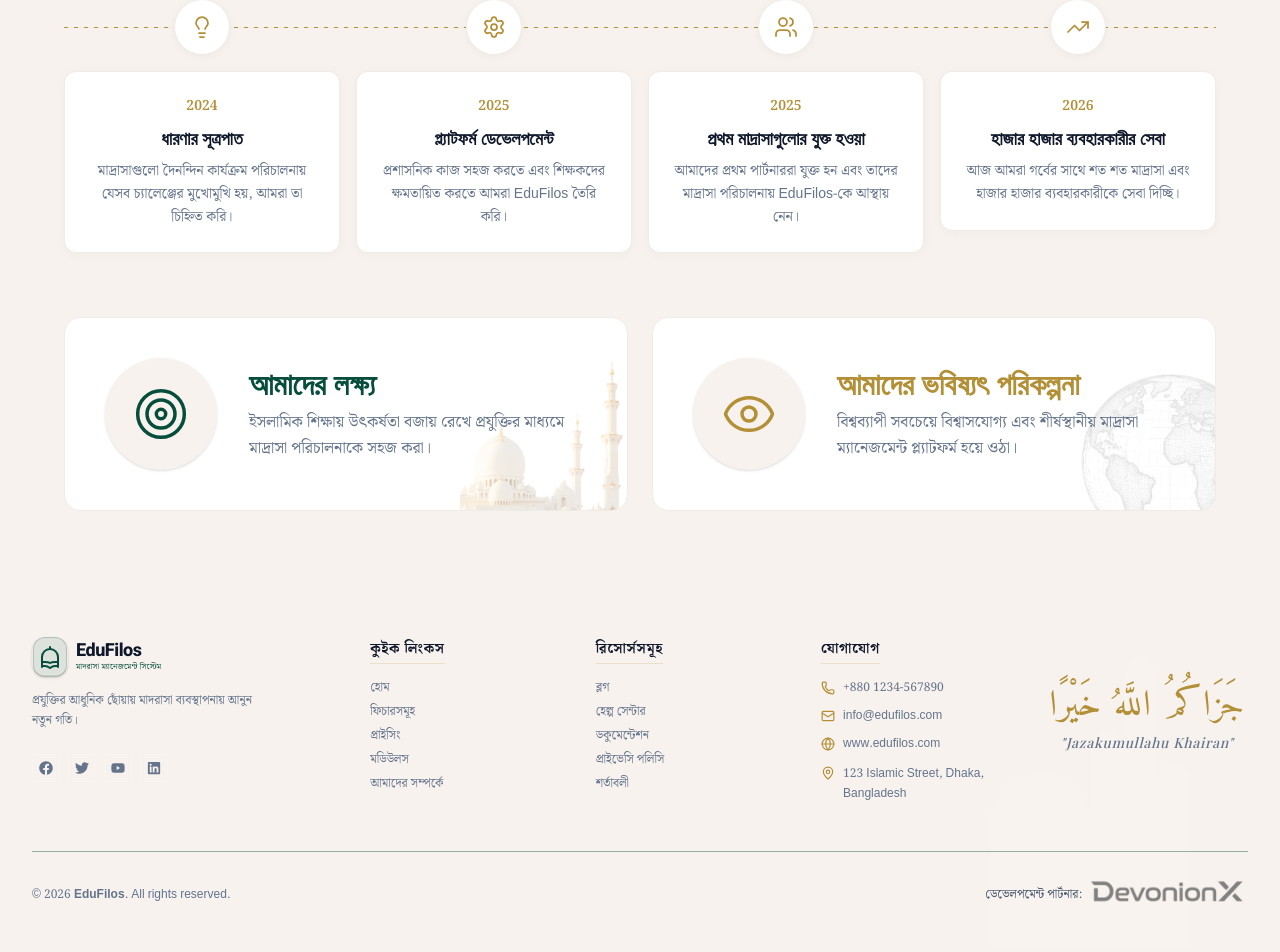
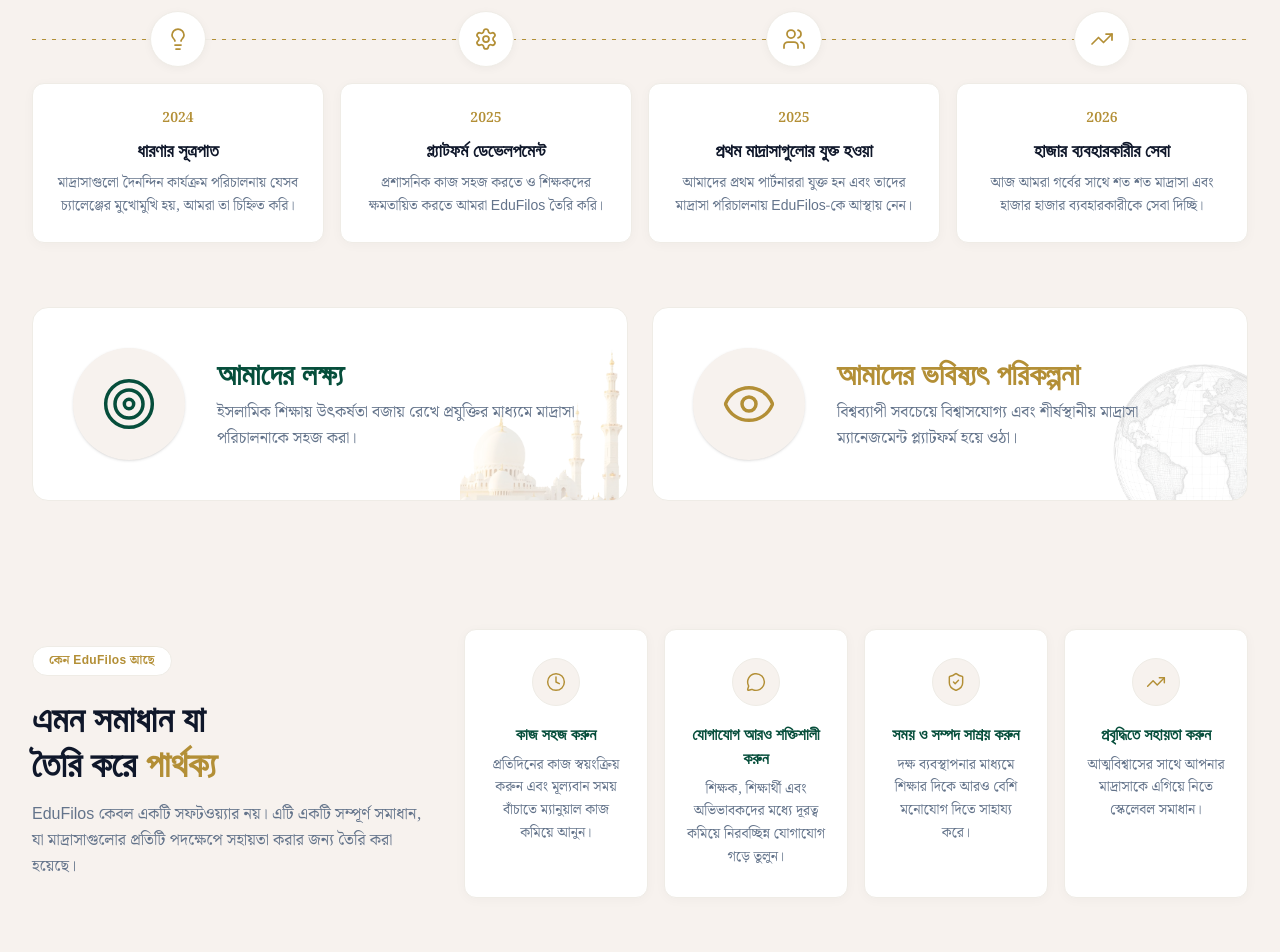
Before and after one commit to Mohammad-Nadil/edufilos, a Next.js app: page /about in a window 1280 px wide. Shown: the part 914-1866 px from the top of the page. Built offline with nearby package versions, Linux system fonts and the light colour scheme.

Commit message:
whyedufilos section add

```diff
--- a/src/app/about/page.jsx
+++ b/src/app/about/page.jsx
@@ -1,4 +1,5 @@
 import OurJourney from '@/components/about/OurJourney'
+import WhyEduFilosExists from '@/components/about/WhyEduFilosExists'
 import AboutBanner from '@/components/layouts/AboutBanner'
 import React from 'react'
 
@@ -7,6 +8,7 @@
     <div>
       <AboutBanner />
       <OurJourney/>
+      <WhyEduFilosExists/>
     </div>
   )
 }
--- a/src/components/about/OurJourney.jsx
+++ b/src/components/about/OurJourney.jsx
@@ -10,6 +10,7 @@
   Eye,
 } from "lucide-react";
 import { useLanguage } from "@/context/LanguageContext";
+import Container from "../ui/Container";
 
 const journeySteps = [
   {
@@ -26,8 +27,8 @@
     year: "2025",
     title: { BN: "প্ল্যাটফর্ম ডেভেলপমেন্ট", EN: "Platform Development" },
     description: {
-      BN: "প্রশাসনিক কাজ সহজ করতে এবং শিক্ষকদের ক্ষমতায়িত করতে আমরা EduFilos তৈরি করি।",
-      EN: "We built EduFilos with a vision to simplify administration and empower educators.",
+      BN: "প্রশাসনিক কাজ সহজ করতে ও শিক্ষকদের ক্ষমতায়িত করতে আমরা EduFilos তৈরি করি।",
+      EN: "We built EduFilos to simplify administration and empower teachers.",
     },
   },
   {
@@ -45,7 +46,7 @@
   {
     icon: TrendingUp,
     year: "2026",
-    title: { BN: "হাজার হাজার ব্যবহারকারীর সেবা", EN: "Serving Thousands" },
+    title: { BN: "হাজার ব্যবহারকারীর সেবা", EN: "Serving Thousands" },
     description: {
       BN: "আজ আমরা গর্বের সাথে শত শত মাদ্রাসা এবং হাজার হাজার ব্যবহারকারীকে সেবা দিচ্ছি।",
       EN: "Today, we proudly serve hundreds of madrashas and thousands of users.",
@@ -75,12 +76,15 @@
   const { lang } = useLanguage();
 
   return (
-    <section className="bg-background py-16 px-4 sm:px-6">
-      <div className="mx-auto max-w-6xl">
+    <section className="bg-background py-16">
+      <Container>
         {/* Heading */}
-        <h2 className="text-center font-serif text-3xl sm:text-4xl font-bold text-foreground mb-12">
-          {content.heading[lang]}
-        </h2>
+        <div className="text-center mb-12">
+          <h2 className="font-serif text-3xl sm:text-4xl font-bold text-foreground">
+            {content.heading[lang]}
+          </h2>
+          <div className="w-40 h-1 bg-linear-to-r from-transparent via-gold to-transparent rounded-full mt-2 mx-auto" />
+        </div>
 
         {/* Timeline */}
         <div className="relative mb-16">
@@ -185,7 +189,7 @@
             </div>
           </div>
         </div>
-      </div>
+      </Container>
     </section>
   );
 }
--- /dev/null
+++ b/src/components/about/WhyEduFilosExists.jsx
@@ -0,0 +1,106 @@
+"use client";
+
+import { Clock, MessageCircle, ShieldCheck, TrendingUp } from "lucide-react";
+import { useLanguage } from "@/context/LanguageContext";
+import Container from "../ui/Container";
+
+const features = [
+  {
+    icon: Clock,
+    title: { BN: "কাজ সহজ করুন", EN: "Simplify Operations" },
+    description: {
+      BN: "প্রতিদিনের কাজ স্বয়ংক্রিয় করুন এবং মূল্যবান সময় বাঁচাতে ম্যানুয়াল কাজ কমিয়ে আনুন।",
+      EN: "Automate daily tasks and reduce manual work to save valuable time.",
+    },
+  },
+  {
+    icon: MessageCircle,
+    title: { BN: "যোগাযোগ আরও শক্তিশালী করুন", EN: "Strengthen Communication" },
+    description: {
+      BN: "শিক্ষক, শিক্ষার্থী এবং অভিভাবকদের মধ্যে দূরত্ব কমিয়ে নিরবচ্ছিন্ন যোগাযোগ গড়ে তুলুন।",
+      EN: "Bridging the gap between teachers, students and parents seamlessly.",
+    },
+  },
+  {
+    icon: ShieldCheck,
+    title: { BN: "সময় ও সম্পদ সাশ্রয় করুন", EN: "Save Time & Resources" },
+    description: {
+      BN: "দক্ষ ব্যবস্থাপনার মাধ্যমে শিক্ষার দিকে আরও বেশি মনোযোগ দিতে সাহায্য করে।",
+      EN: "Efficient management helps you focus more on education.",
+    },
+  },
+  {
+    icon: TrendingUp,
+    title: { BN: "প্রবৃদ্ধিতে সহায়তা করুন", EN: "Support Growth" },
+    description: {
+      BN: "আত্মবিশ্বাসের সাথে আপনার মাদ্রাসাকে এগিয়ে নিতে স্কেলেবল সমাধান।",
+      EN: "Scalable solutions to help your madrasha grow with confidence.",
+    },
+  },
+];
+
+const content = {
+  badge: { BN: "কেন EduFilos আছে", EN: "WHY EDUFILOS EXISTS" },
+  headingPart1: { BN: "এমন সমাধান যা", EN: "Building Solutions" },
+  headingPart2: { BN: "তৈরি করে", EN: "That Make a" },
+  headingHighlight: { BN: "পার্থক্য", EN: "Difference" },
+  description: {
+    BN: "EduFilos কেবল একটি সফটওয়্যার নয়। এটি একটি সম্পূর্ণ সমাধান, যা মাদ্রাসাগুলোর প্রতিটি পদক্ষেপে সহায়তা করার জন্য তৈরি করা হয়েছে।",
+    EN: "EduFilos is more than just software. It's a complete solution created to support madrashas in every step of their journey.",
+  },
+};
+
+export default function WhyEduFilosExists() {
+  const { lang } = useLanguage();
+
+  return (
+    <section className="bg-background py-16">
+      <Container>
+        <div className="grid grid-cols-1 lg:grid-cols-[minmax(0,1fr)_2fr] gap-10 items-center">
+          {/* Left content */}
+          <div>
+            <span className="inline-block rounded-full bg-card border border-border-custom px-4 py-1.5 text-xs font-semibold tracking-wide text-gold mb-5">
+              {content.badge[lang]}
+            </span>
+
+            <h2 className="font-serif text-2xl sm:text-3xl lg:text-4xl font-bold text-foreground leading-tight mb-4">
+              {content.headingPart1[lang]}
+              <br />
+              {content.headingPart2[lang]}{" "}
+              <span className="text-gold">
+                {content.headingHighlight[lang]}
+              </span>
+            </h2>
+
+            <p className="text-sm sm:text-base text-muted leading-relaxed">
+              {content.description[lang]}
+            </p>
+          </div>
+
+          {/* Right cards */}
+          <div className="grid grid-cols-1 sm:grid-cols-2 lg:grid-cols-4 gap-4">
+            {features.map((feature, index) => {
+              const Icon = feature.icon;
+              return (
+                <div
+                  key={index}
+                  className="flex flex-col items-center text-center rounded-xl bg-card border border-border-custom shadow-[0_2px_12px_rgba(0,0,0,0.03)] px-5 py-7"
+                >
+                  <div className="mb-4 flex h-12 w-12 items-center justify-center rounded-full bg-background border border-border-custom">
+                    <Icon className="h-5 w-5 text-gold" strokeWidth={1.75} />
+                  </div>
+                  <h3 className="font-serif text-sm sm:text-base font-bold text-primary mb-2">
+                    {feature.title[lang]}
+                  </h3>
+                  <p className="text-xs sm:text-sm text-muted leading-relaxed">
+                    {feature.description[lang]}
+                  </p>
+                </div>
+              );
+            })}
+          </div>
+        </div>
+      </Container>
+    </section>
+  );
+}
```
